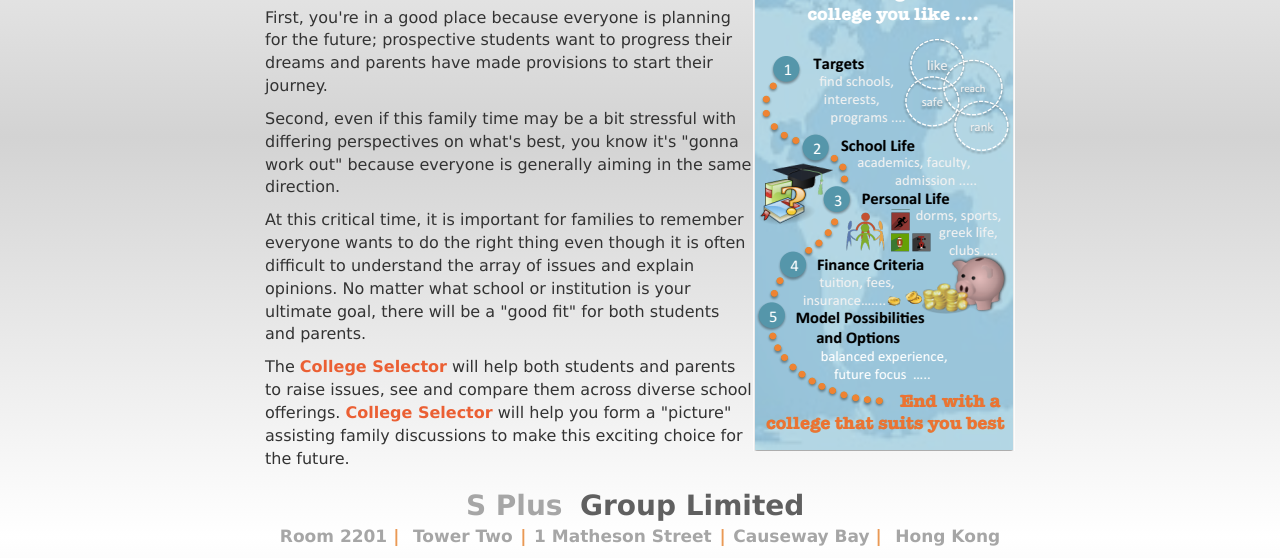
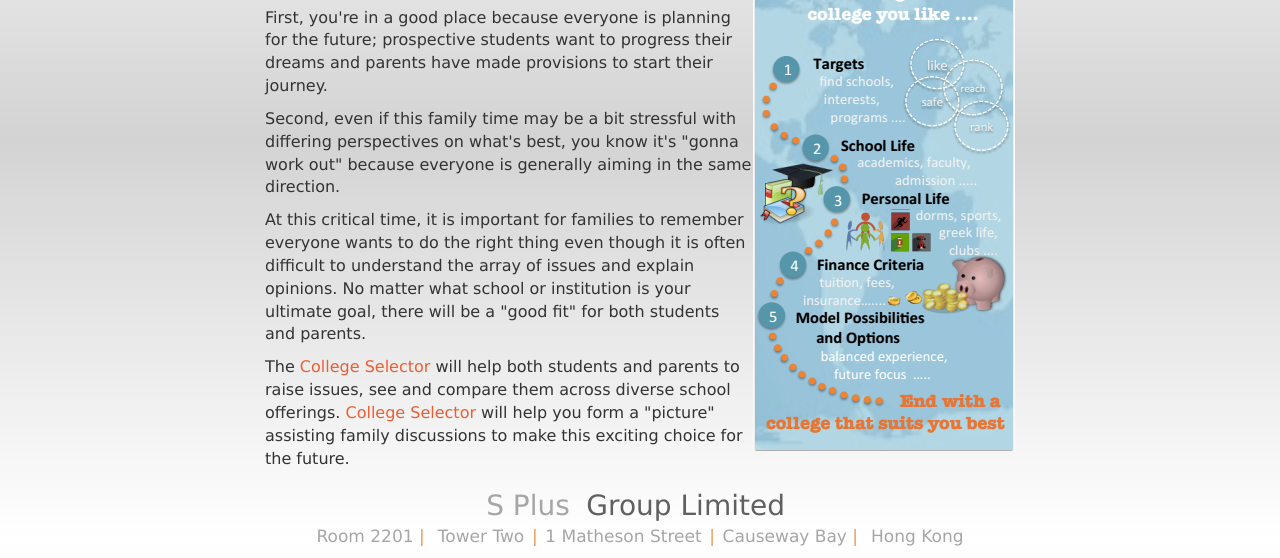
Before and after one commit to EdwardDR5/EdwardDR5.github.io, a plain HTML site: page index.html in a window 1280 px wide. Shown: the part 263-821 px from the top of the page. Drawn offline with nearby package versions, Linux system fonts and the light colour scheme.

Commit message:
Updated Link and Formatting

```diff
--- a/index.html
+++ b/index.html
@@ -155,10 +155,10 @@
                         <p>First, you're in a good place because everyone is planning for the future; prospective students want to progress their dreams and parents have made provisions to start their journey.</p>
 						<p>Second, even if this family time may be a bit stressful with differing perspectives on what's best, you know it's "gonna work out" because everyone is generally aiming in the same direction.</p>
 						<p>At this critical time, it is important for families to remember everyone wants to do the right thing even though it is often difficult to understand the array of issues and explain opinions. No matter what school or institution is your ultimate goal, there will be a "good fit" for both students and parents.</p>
-						<p>The <a href="College%20Selector%20Paper%20v2.pdf"><b style="color: rgb(235, 95, 51)">College Selector</b></a> will help both students and parents to raise issues, see and compare them across diverse school offerings. <a href="College%20Selector%20Paper%20v2.pdf"><b style="color: rgb(235, 95, 51)">College Selector</b></a> will help you form a "picture" assisting family discussions to make this exciting choice for the future.</p>
+						<p>The <a href="College%20Selector%20Paper%20v2.pdf"><span style="color: rgb(235, 95, 51)">College Selector</span></a> will help both students and parents to raise issues, see and compare them across diverse school offerings. <a href="College%20Selector%20Paper%20v2.pdf"><span style="color: rgb(235, 95, 51)">College Selector</span></a> will help you form a "picture" assisting family discussions to make this exciting choice for the future.</p>
 
 
-						<div style="text-align: center;"><h3><b style="color:rgb(166, 166, 166);font-size:28px;">S Plus</b> <b style="color:rgb(96,96,96);font-size:28px;">&nbsp;Group Limited&nbsp;</b><br /><a href="#" target="_blank"><b style="color:rgb(166,166,166); font-size:17px;">Room 2201 </b><b style="color:rgb(234,153,85);font-size:17px;">|</b> <b style="color:rgb(166,166,166);font-size:17px;">&nbsp;Tower Two</b> <b style="color:rgb(234,153,85);font-size:17px;">|</b> <b style="color:rgb(166,166,166);font-size:17px;">1 Matheson Street</b> <b style="color:rgb(234,153,85);font-size:17px;">|</b> <b style="color:rgb(166,166,166);font-size:17px;">Causeway Bay </b><b style="color:rgb(234,153,85);font-size:17px;">|</b> <b style="color:rgb(166,166,166);font-size:17px;">&nbsp;Hong Kong</b></a></h3></div>
+						<div style="text-align: center;"><h3><span style="color:rgb(166, 166, 166);font-size:28px;">S Plus</span> <span style="color:rgb(96,96,96);font-size:28px;">&nbsp;Group Limited&nbsp;</span><br /><a href="https://goo.gl/maps/GL8nn3N3uX52" target="_blank"><span style="color:rgb(166,166,166); font-size:17px;">Room 2201 </span><span style="color:rgb(234,153,85);font-size:17px;">|</span> <span style="color:rgb(166,166,166);font-size:17px;">&nbsp;Tower Two</span> <span style="color:rgb(234,153,85);font-size:17px;">|</span> <span style="color:rgb(166,166,166);font-size:17px;">1 Matheson Street</span> <span style="color:rgb(234,153,85);font-size:17px;">|</span> <span style="color:rgb(166,166,166);font-size:17px;">Causeway Bay </span><span style="color:rgb(234,153,85);font-size:17px;">|</span> <span style="color:rgb(166,166,166);font-size:17px;">&nbsp;Hong Kong</span></a></h3></div>
 
                     </div>
 
```
